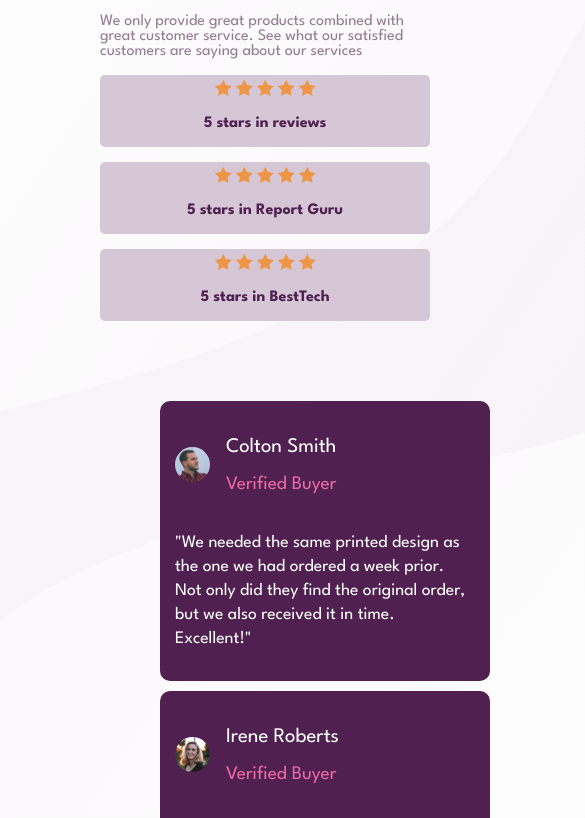
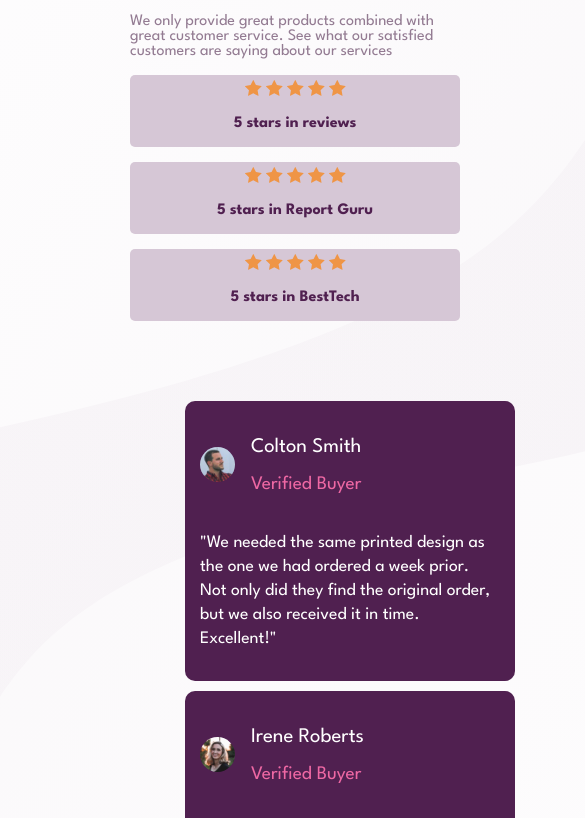
Before and after one commit to Ayodeledavid123/social-proof, a plain HTML site: page index.html in a window 390 px wide. Shown: the part 159-977 px from the top of the page, 585 px wide, since content can reach past the window. Drawn offline with Linux system fonts and the light colour scheme.

Commit message:
Update styles.css

```diff
--- a/styles.css
+++ b/styles.css
@@ -160,8 +160,8 @@ body{
     #main{
         display: flex;
         flex-direction: column;
-        margin-left: 90px;
-        width: 450px
+        margin-left: 120px;
+        width: 500px
     }
     #main .stats{
         width: 360px;
@@ -183,7 +183,7 @@ body{
     }
     #buyers{
         flex-direction: column;
-        width: 450px;
+        width: 500px;
         margin-left: 90px;
     }
     #buyers .buyer1{
@@ -223,12 +223,12 @@ body{
         background-repeat: no-repeat;
         padding: 10px;
         box-sizing: border-box;
-        width: 350px;
+        width: 450px;
     }
     footer{
-        width: 350px;
+        width: 500px;
     }
     html{
-        width: 360px
+        width: 500px
     }
 }
```
